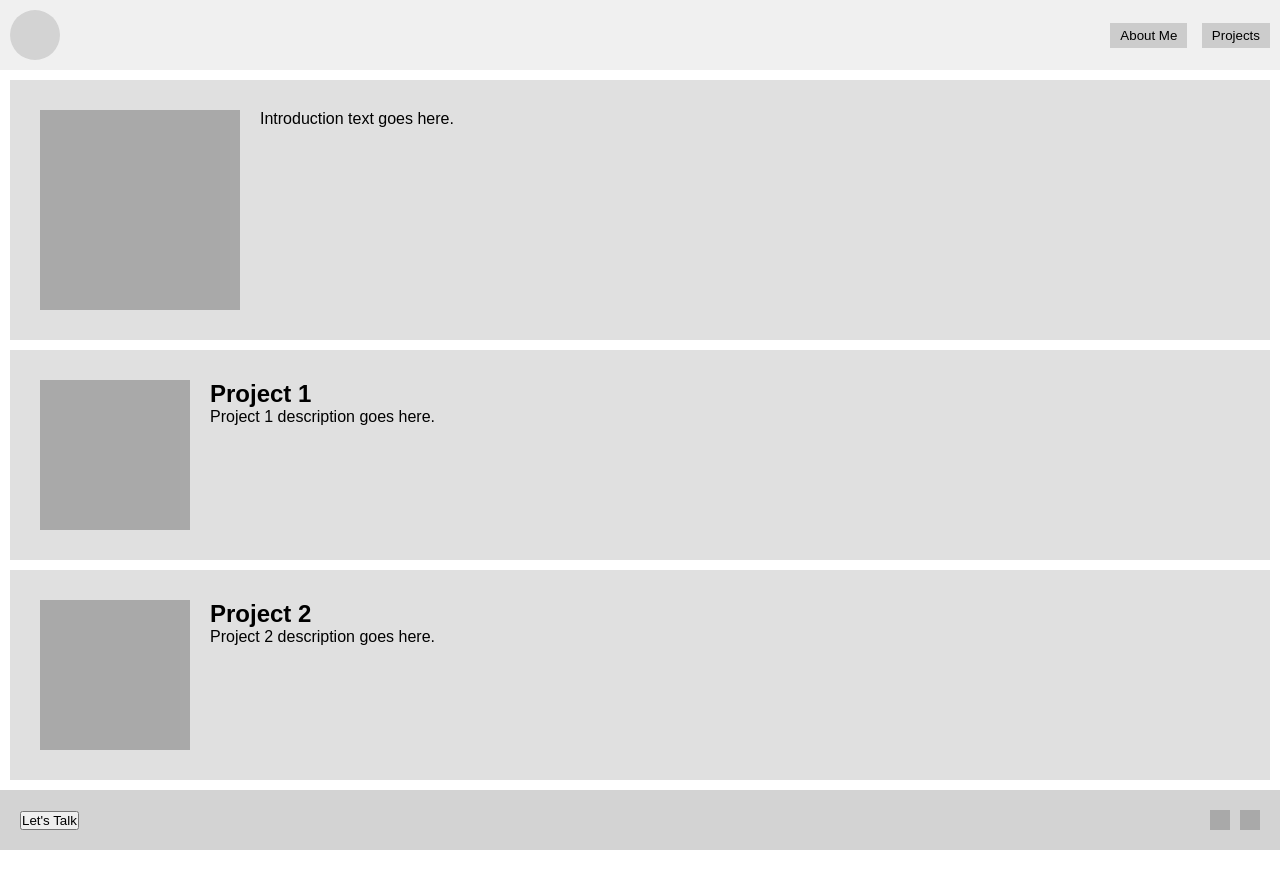
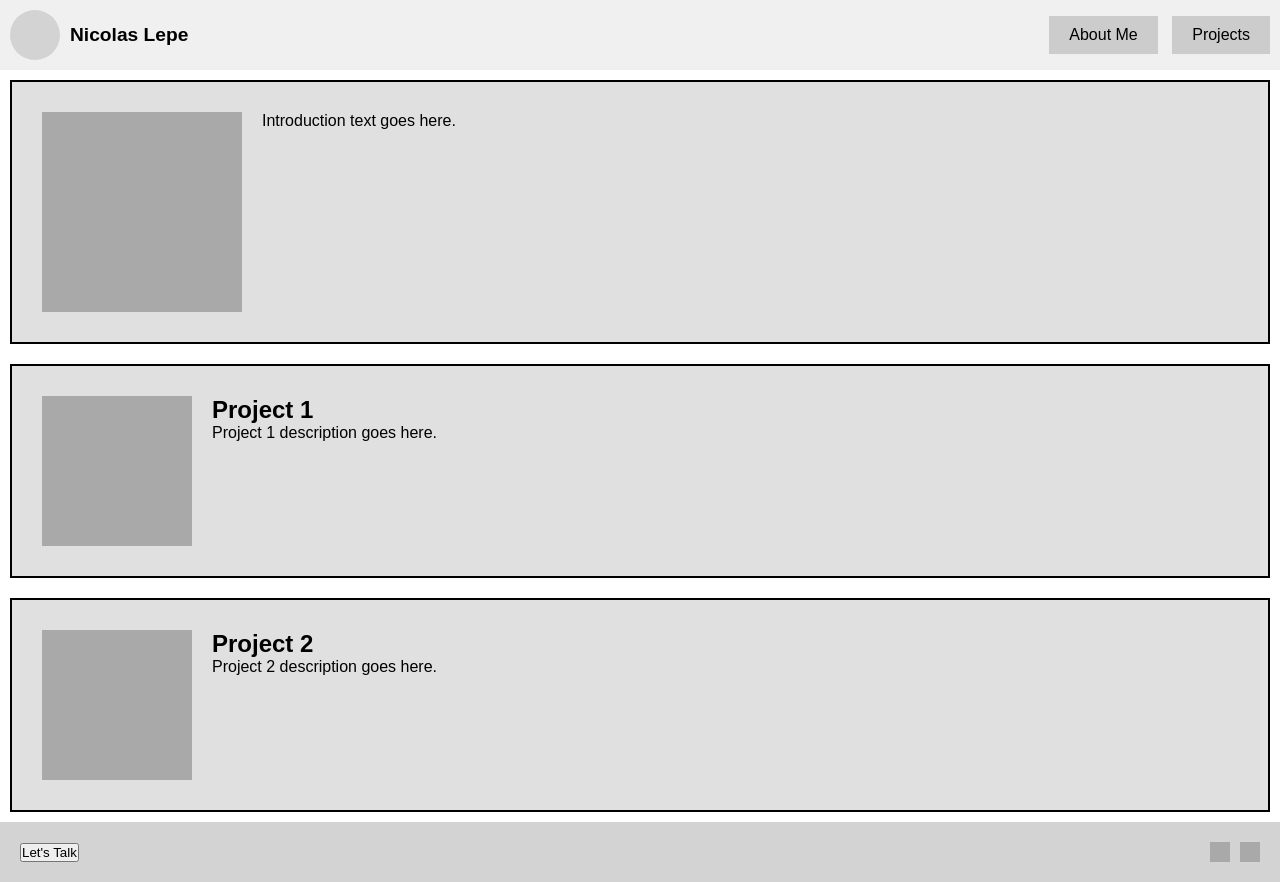
Before and after one commit to nicolasilepe/UI-UX, a plain HTML site: page index.html in a window 1280 px wide. Before the commit the page ends 850 px from the top, so only its background shows below. Drawn offline with Linux system fonts and the light colour scheme.

Commit message:
updated for visibly pleasing

```diff
--- a/index.html
+++ b/index.html
@@ -8,7 +8,10 @@
 </head>
 <body>
     <header>
-        <div class="profile-picture"></div>
+        <div class="profile-info">
+            <div class="profile-picture"></div>
+            <span class="profile-name">Nicolas Lepe</span>
+        </div>
         <nav>
             <button>About Me</button>
             <button>Projects</button>
@@ -38,7 +41,7 @@
         </div>
     </section>
 
-    <footer>
+    <footer class="footer">
         <button>Let's Talk</button>
         <div class="social-icons">
             <div class="icon"></div>
--- a/main.css
+++ b/main.css
@@ -4,8 +4,15 @@
     box-sizing: border-box;
 }
 
+body, html {
+    height: 100%;
+    font-family: Arial, sans-serif;
+}
+
 body {
-    font-family: Arial, sans-serif;
+    display: flex;
+    flex-direction: column;
+    justify-content: space-between; /* Ensures footer stays at the bottom */
 }
 
 header {
@@ -16,16 +23,28 @@ header {
     background-color: #f0f0f0;
 }
 
+.profile-info {
+    display: flex;
+    align-items: center;
+}
+
 .profile-picture {
     width: 50px;
     height: 50px;
     border-radius: 50%;
     background-color: #d3d3d3;
+    margin-right: 10px;
+}
+
+.profile-name {
+    font-size: 1.2em;
+    font-weight: bold;
 }
 
 nav button {
     margin-left: 10px;
-    padding: 5px 10px;
+    padding: 10px 20px;
+    font-size: 1em;
     background-color: #ccc;
     border: none;
     cursor: pointer;
@@ -36,6 +55,8 @@ nav button {
     padding: 30px;
     background-color: #e0e0e0;
     margin: 10px;
+    flex-grow: 1;
+    border: 2px solid black;
 }
 
 .intro-image {
@@ -54,6 +75,8 @@ nav button {
     padding: 30px;
     background-color: #e0e0e0;
     margin: 10px;
+    flex-grow: 1; /* Ensures the section takes up available space */
+    border: 2px solid black;
 }
 
 .project-image {
@@ -73,6 +96,13 @@ footer {
     align-items: center;
     padding: 20px;
     background-color: #d3d3d3;
+    width: 100%;
+}
+
+.footer {
+    position: relative;
+    bottom: 0;
+    width: 100%;
 }
 
 .social-icons {
```
